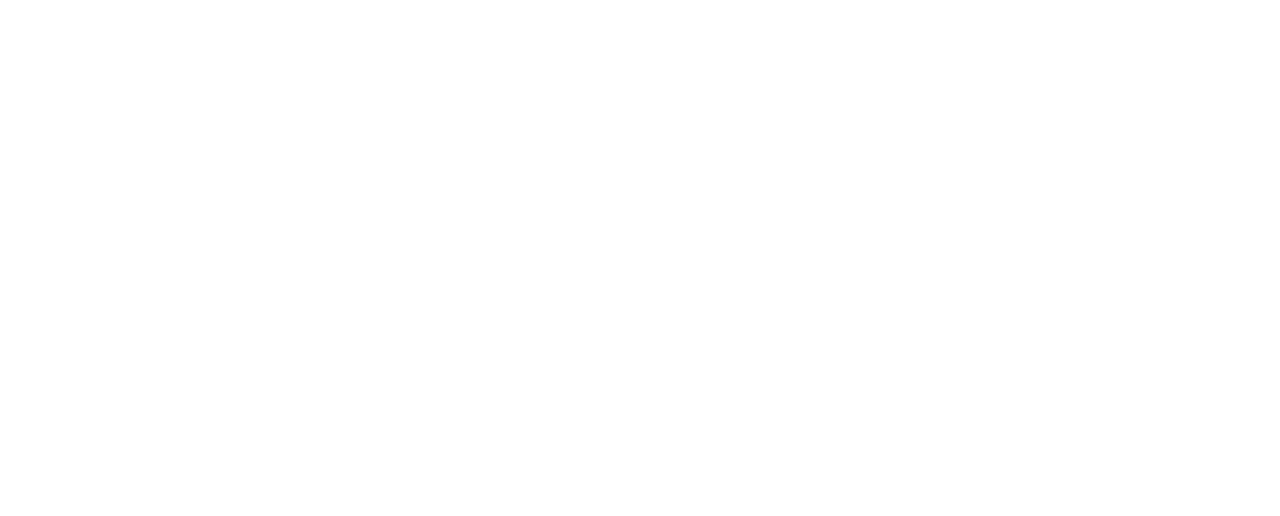
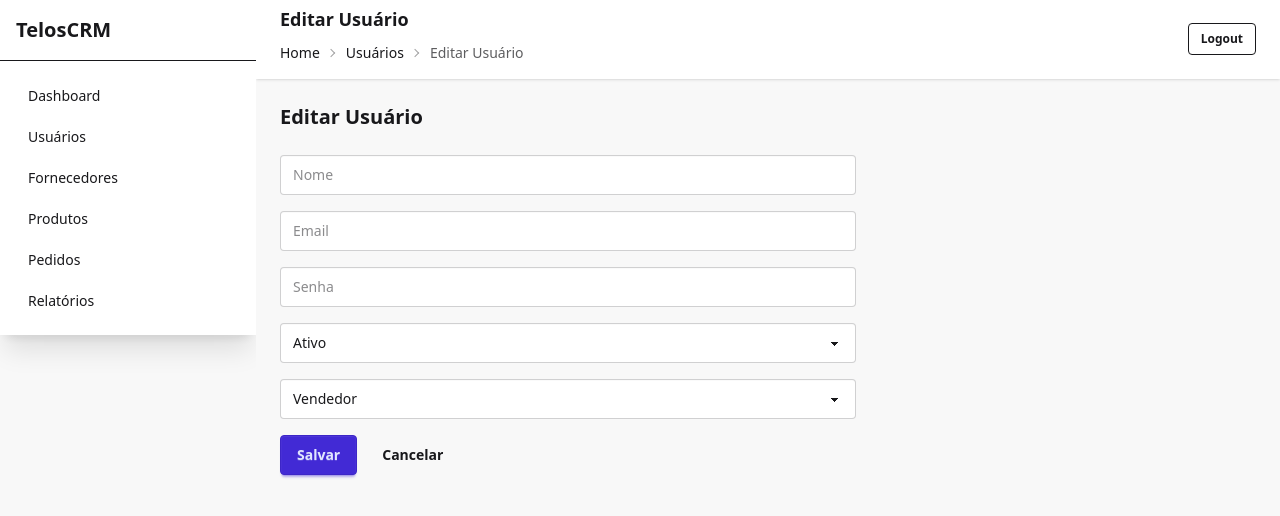
Before and after one commit to ViniciusDornelasDEV/telos_front_vue, a Vue app: page /users/1/edit in a window 1280 px wide. Before the commit this address had no page. Shown: the top 516 px of the page. Built offline with nearby package versions, Linux system fonts and the light colour scheme; sample sign-in values are in the browser's storage.

Commit message:
feat: users crud

```diff
--- a/docker-compose.yml
+++ b/docker-compose.yml
@@ -1,5 +1,3 @@
-version: "3.8"
-
 services:
   frontend:
     build: .
--- a/src/directives/mask.js
+++ b/src/directives/mask.js
@@ -7,12 +7,11 @@
 
     function onInput(e) {
       const input = e.target
-      const value = input.value.replace(/\D/g, '') // remove tudo que não é número
+      const value = input.value.replace(/\D/g, '')
       const maskedValue = format(value, binding.value)
 
       if (maskedValue !== input.value) {
         input.value = maskedValue
-        // atualiza v-model sem loop
         e.stopPropagation()
         input.dispatchEvent(new Event('input', { bubbles: true }))
       }
--- a/src/layouts/DefaultLayout.vue
+++ b/src/layouts/DefaultLayout.vue
@@ -94,6 +94,16 @@
 
           <li>
             <RouterLink
+              to="/users"
+              class="rounded-lg transition-colors"
+              active-class="active"
+            >
+              Usuários
+            </RouterLink>
+          </li>
+
+          <li>
+            <RouterLink
               to="/suppliers"
               class="rounded-lg transition-colors"
               active-class="active"
--- a/src/router/index.js
+++ b/src/router/index.js
@@ -57,6 +57,54 @@
     }
   },
 
+
+
+
+
+  {
+    path: '/users',
+    name: 'users.index',
+    component: () => import('@/views/users/Index.vue'),
+    meta: {
+      auth: true,
+      layout: 'default',
+      title: 'Usuários',
+      breadcrumb: [
+        { label: 'Home', to: '/' }
+      ]
+    }
+  },
+
+  {
+    path: '/users/create',
+    name: 'users.create',
+    component: () => import('@/views/users/Create.vue'),
+    meta: {
+      auth: true,
+      layout: 'default',
+      title: 'Novo Usuário',
+      breadcrumb: [
+        { label: 'Home', to: '/' },
+        { label: 'Usuários', to: '/users' }
+      ]
+    }
+  },
+
+  {
+    path: '/users/:id/edit',
+    name: 'users.edit',
+    component: () => import('@/views/users/Edit.vue'),
+    meta: {
+      auth: true,
+      layout: 'default',
+      title: 'Editar Usuário',
+      breadcrumb: [
+        { label: 'Home', to: '/' },
+        { label: 'Usuários', to: '/users' }
+      ]
+    }
+  },
+
   {
     path: '/products',
     component: () => import('@/views/products/Index.vue'),
--- /dev/null
+++ b/src/stores/users.js
@@ -0,0 +1,40 @@
+import { defineStore } from 'pinia'
+
+export const useUsersStore = defineStore('users', {
+  state: () => ({
+    items: [],
+    loading: false
+  }),
+
+  actions: {
+    async fetchUsers() {
+      this.loading = true
+      this.items = []
+      await new Promise(resolve => setTimeout(resolve, 500))
+      this.items = [
+        { id: 1, name: 'Admin', email: 'admin@teste.com', status: 'active', type: 'admin' }
+      ]
+      this.loading = false
+    },
+
+    create(data) {
+      this.items.push({
+        id: Date.now(),
+        name: data.name,
+        email: data.email,
+        password: data.password,
+        status: data.status,
+        type: data.type
+      })
+    },
+
+    update(data) {
+      const index = this.items.findIndex(u => u.id === data.id)
+      if (index !== -1) this.items[index] = { ...data }
+    },
+
+    remove(id) {
+      this.items = this.items.filter(u => u.id !== id)
+    }
+  }
+})
--- a/src/views/suppliers/Edit.vue
+++ b/src/views/suppliers/Edit.vue
@@ -17,7 +17,6 @@
 const loadingCep = ref(false)
 const cnpjError = ref('')
 
-// Função para buscar endereço pelo CEP
 async function handleCepBlur() {
   try {
     loadingCep.value = true
@@ -38,7 +37,6 @@
   }
 }
 
-// Validação do CNPJ
 function handleCnpjBlur() {
   if (!validateCnpj(form.cnpj)) {
     cnpjError.value = 'CNPJ inválido'
@@ -47,7 +45,6 @@
   }
 }
 
-// Submit do formulário
 function submit() {
   if (!validateCnpj(form.cnpj)) {
     cnpjError.value = 'CNPJ inválido'
--- a/src/views/suppliers/Index.vue
+++ b/src/views/suppliers/Index.vue
@@ -8,24 +8,20 @@
 const suppliersStore = useSuppliersStore()
 const router = useRouter()
 
-// Colunas da tabela
 const columns = [
   { label: 'Nome', key: 'name' },
   { label: 'CNPJ', key: 'cnpj' },
   { label: 'Status', key: 'status' }
 ]
 
-// Carregar fornecedores ao montar
 onMounted(() => {
   suppliersStore.fetchSuppliers()
 })
 
-// Navegar para edição
 function editSupplier(id) {
   router.push(`/suppliers/${id}/edit`)
 }
 
-// Excluir fornecedor
 function removeSupplier(id) {
   if (confirm('Tem certeza que deseja excluir este fornecedor?')) {
     suppliersStore.remove(id)
--- /dev/null
+++ b/src/views/users/Create.vue
@@ -0,0 +1,51 @@
+<script setup>
+import { reactive, ref } from 'vue'
+import { useUsersStore } from '@/stores/users'
+import { useRouter } from 'vue-router'
+
+const router = useRouter()
+const usersStore = useUsersStore()
+
+const form = reactive({
+    name: '',
+    email: '',
+    password: '',
+    status: 'active',
+    type: 'vendedor'
+})
+
+function submit() {
+    usersStore.create(form)
+    router.push('/users')
+}
+</script>
+
+<template>
+    <div class="max-w-xl space-y-6">
+        <h2 class="text-xl font-semibold">Novo Usuário</h2>
+
+        <form class="space-y-4" @submit.prevent="submit">
+            <input v-model="form.name" placeholder="Nome" class="input input-bordered w-full" required />
+
+            <input v-model="form.email" type="email" placeholder="Email" class="input input-bordered w-full" required />
+
+            <input v-model="form.password" type="password" placeholder="Senha" class="input input-bordered w-full"
+                required />
+
+            <select v-model="form.status" class="select select-bordered w-full">
+                <option value="active">Ativo</option>
+                <option value="inactive">Inativo</option>
+            </select>
+
+            <select v-model="form.type" class="select select-bordered w-full">
+                <option value="vendedor">Vendedor</option>
+                <option value="admin">Admin</option>
+            </select>
+
+            <div class="flex gap-2">
+                <button class="btn btn-primary" type="submit">Salvar</button>
+                <RouterLink to="/users" class="btn btn-ghost">Cancelar</RouterLink>
+            </div>
+        </form>
+    </div>
+</template>
--- /dev/null
+++ b/src/views/users/Edit.vue
@@ -0,0 +1,56 @@
+<script setup>
+import { reactive, onMounted } from 'vue'
+import { useUsersStore } from '@/stores/users'
+import { useRouter, useRoute } from 'vue-router'
+
+const router = useRouter()
+const route = useRoute()
+const usersStore = useUsersStore()
+
+const form = reactive({
+  id: null,
+  name: '',
+  email: '',
+  password: '',
+  status: 'active',
+  type: 'vendedor'
+})
+
+onMounted(() => {
+  const id = Number(route.params.id)
+  const user = usersStore.items.find(u => u.id === id)
+  if (user) Object.assign(form, user)
+})
+
+function submit() {
+  usersStore.update(form)
+  router.push('/users')
+}
+</script>
+
+<template>
+  <div class="max-w-xl space-y-6">
+    <h2 class="text-xl font-semibold">Editar Usuário</h2>
+
+    <form class="space-y-4" @submit.prevent="submit">
+      <input v-model="form.name" placeholder="Nome" class="input input-bordered w-full" required />
+      <input v-model="form.email" type="email" placeholder="Email" class="input input-bordered w-full" required />
+      <input v-model="form.password" type="password" placeholder="Senha" class="input input-bordered w-full" />
+
+      <select v-model="form.status" class="select select-bordered w-full">
+        <option value="active">Ativo</option>
+        <option value="inactive">Inativo</option>
+      </select>
+
+      <select v-model="form.type" class="select select-bordered w-full">
+        <option value="vendedor">Vendedor</option>
+        <option value="admin">Admin</option>
+      </select>
+
+      <div class="flex gap-2">
+        <button class="btn btn-primary" type="submit">Salvar</button>
+        <RouterLink to="/users" class="btn btn-ghost">Cancelar</RouterLink>
+      </div>
+    </form>
+  </div>
+</template>
--- /dev/null
+++ b/src/views/users/Index.vue
@@ -0,0 +1,41 @@
+<script setup>
+import { onMounted } from 'vue'
+import { useUsersStore } from '@/stores/users'
+import DataTable from '@/components/DataTable.vue'
+import { Pencil, Trash2 } from 'lucide-vue-next'
+
+const usersStore = useUsersStore()
+const columns = [
+  { label: 'Nome', key: 'name' },
+  { label: 'Email', key: 'email' },
+  { label: 'Status', key: 'status' },
+  { label: 'Tipo', key: 'type' }
+]
+
+onMounted(() => {
+  usersStore.fetchUsers()
+})
+</script>
+
+<template>
+  <div class="space-y-6">
+    <div class="flex justify-between items-center">
+      <h2 class="text-xl font-semibold">Usuários</h2>
+      <RouterLink to="/users/create" class="btn btn-primary">Novo Usuário</RouterLink>
+    </div>
+
+    <DataTable :columns="columns" :rows="usersStore.items" :loading="usersStore.loading" :per-page="5">
+      <template #actions="{ row }">
+        <div class="flex justify-end gap-2">
+          <RouterLink :to="`/users/${row.id}/edit`" class="btn btn-xs btn-ghost">
+            <Pencil class="w-4 h-4" />
+          </RouterLink>
+
+          <button class="btn btn-xs btn-ghost text-error" @click="usersStore.remove(row.id)">
+            <Trash2 class="w-4 h-4" />
+          </button>
+        </div>
+      </template>
+    </DataTable>
+  </div>
+</template>
```
Also changed, not shown: src/views/suppliers/Create.vue (+9 -37 lines).
